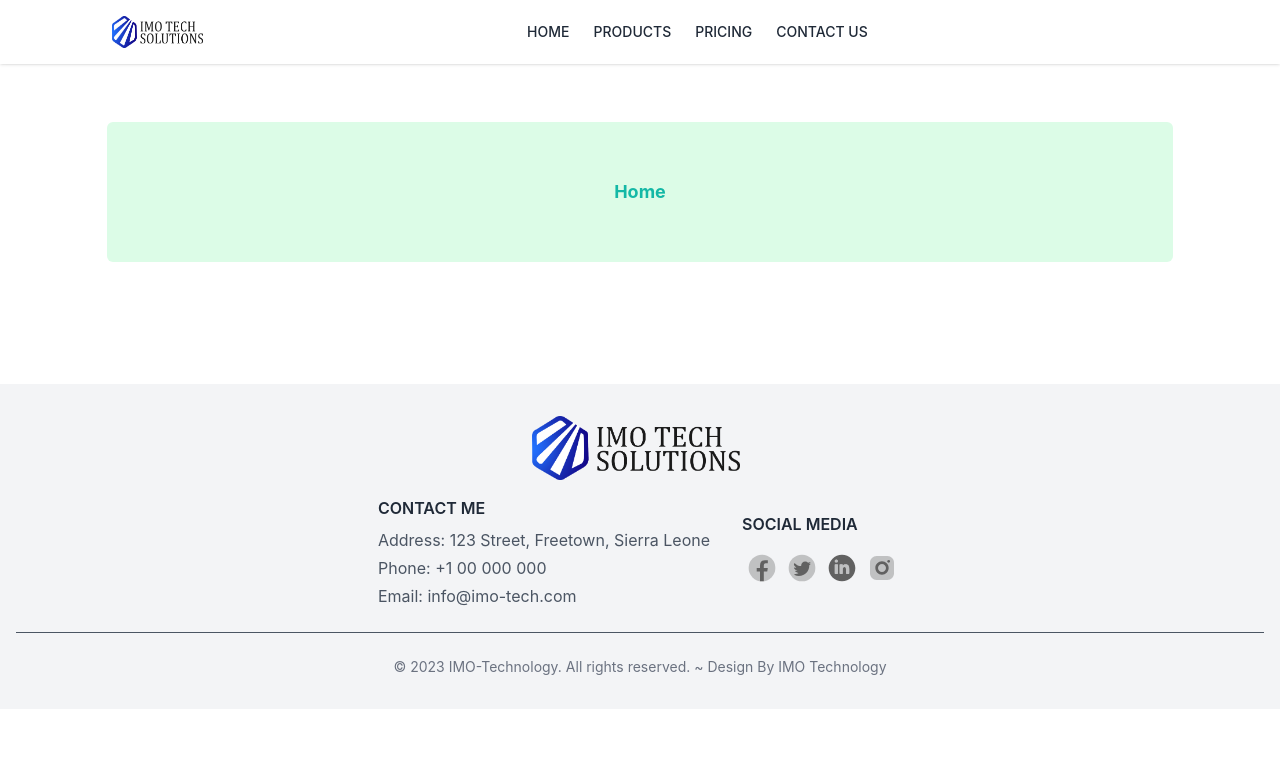
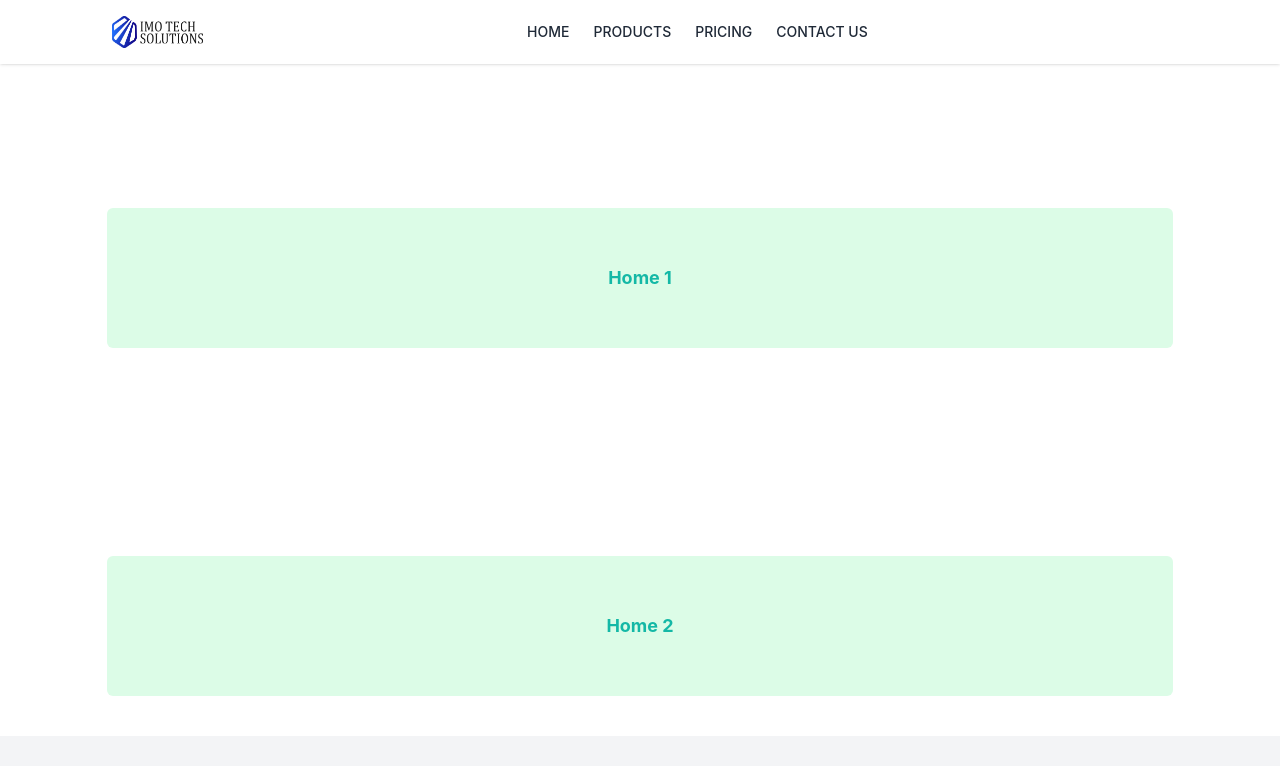
Before and after one commit to samuelmoiwa/react_tailwind_with_nav_footer, a React (Create React App) app: page /#/ in a window 1280 px wide. Shown: the top 766 px of the page. Built offline with nearby package versions, Linux system fonts and the light colour scheme.

Commit message:
update Home.jsx

```diff
--- a/src/pages/Home.jsx
+++ b/src/pages/Home.jsx
@@ -2,11 +2,18 @@ import React from 'react'
 
 const Home = () => {
   return (
-    <div className='w-screen h-96 flex justify-center items-center'>
+    <div className='w-screen h-full flex justify-center items-center flex-col'>
       <div className='bg-green-100 w-10/12 py-14 flex justify-center
-      items-center justify-self-center rounded-md'>
+      items-center justify-self-center rounded-md mt-52'>
       <h1 className='font-bold text-lg text-teal-500'>
-        Home
+        Home 1
+      </h1>
+    </div>
+
+    <div className='bg-green-100 w-10/12 py-14 flex justify-center
+      items-center justify-self-center rounded-md mt-52 mb-10'>
+      <h1 className='font-bold text-lg text-teal-500'>
+        Home 2
       </h1>
     </div>
     </div>
```
